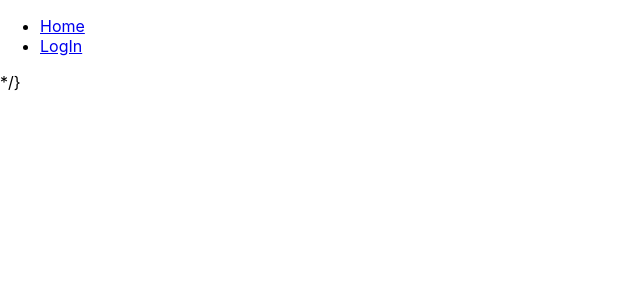
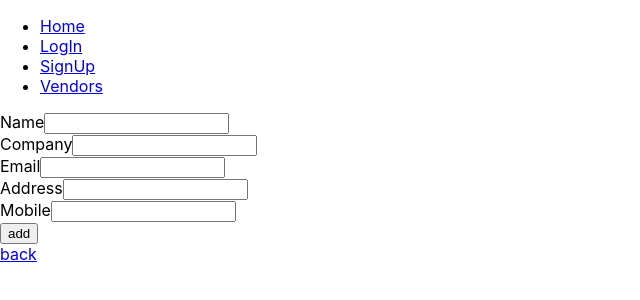
Before and after one commit to anoopmanjunath/con-hall-project-frontEnd, a React (Create React App) app: page /vendors in a window 1280 px wide. Shown: the top 300 px of the page, without its empty margins (0-640 px from the left). Built offline with nearby package versions, Linux system fonts and the light colour scheme.

Commit message:
front page

```diff
--- a/src/App.js
+++ b/src/App.js
@@ -7,9 +7,9 @@ import CatDrop from "./components/category";
 //import Cati from "./components/cat";
 
 import Login from "./components/login";
+import SignUp from "./components/signup";
 
-
-
+import Vendors from "./components/vendors";
 
 
 
@@ -24,13 +24,13 @@ const AppRouter = () => (
           <li>
           <Link to="/Login">LogIn</Link>
           </li>
-          {/* <li>
-            {/* <Link to="/SignUp">SignUp</Link>
+          <li>
+             <Link to="/SignUp">SignUp</Link>
             </li>
 
             <li><Link to="/Vendors"> Vendors</Link>
-            </li> */}
-        </ul> */}
+            </li>
+        </ul>
       </nav>
 
 
@@ -42,9 +42,9 @@ const AppRouter = () => (
 
       <Route path="/Login" exact component={Login}/>
 
-      {/* <Route path="/signUp" exact component={SignUp}/>
+      <Route path="/signUp" exact component={SignUp}/>
 
-      <Route path="/vendors" exact component={Vendors} /> */}
+      <Route path="/vendors" exact component={Vendors} />
 
     </div>
   </Router>
--- a/src/components/login.js
+++ b/src/components/login.js
@@ -1,209 +1,209 @@
-// // import React from 'react';
-// // import axios from 'axios';
-// // import {Redirect} from 'react-router-dom';
-// // import {Link} from 'react-router-dom';
-
-
-// // class Login extends React.Component {
-// //     constructor(props){
-// //         super(props);
-// //         this.state={
-// //             Email:'',
-// //             Password:'',
-// //             redirect: false
-// //         }
-// //         this.handleSubmit = this.handleSubmit.bind(this);
-// //         this.handleEmail = this.handleEmail.bind(this);
-// //          this.handlePassword = this.handlePassword.bind(this);
-// //     }
-
-// //     handleSubmit(e) {
-// //         e.preventDefault();
-// //         let submitValue = {
-
-// //             email: this.state.Email,
-// //             password: this.state.Password
-// //         }
-// //         axios.post('http://localhost:3001/ /', submitValue).then((response) => {
-// //            console.log(response.data.login);
-// //            this.setState({
-// //                redirect: true
-// //            })
-
-// //         })
-// // }
-// // handleEmail(e) {
-// //     e.preventDefault();
-// //     this.setState({
-// //         Email: e.target.value
-// //     })
-// // }
-
-// // handlePassword(e) {
-// //     e.preventDefault();
-// //     this.setState({
-// //         Password: e.target.value
-// //     })
-// // }
-// // render() {
-// //     const { redirect } = this.state;
-// //     if (redirect) {
-// //         return <Redirect to= "/login" exact/>
-// //     }
-// //     return (
-// //         <div>
-// //         <form onSubmit = {this.handleSubmit}>
-
-// //             <label>Email
-// //                 <input type = 'text' onChange = {this.handleEmail} value = {this.state.Email}/>
-// //             </label><br/>
-// //             <label>Password
-// //                 <input type = 'number' onChange = {this.handlePassword} value = {this.state.Password}/>
-// //             </label><br/>
-
-
-// //             <input type = "submit" value = 'add user'/>
-// //         </form>
-// //         <Link to="/SignUp">Not an</Link>
-// //         </div>
-// //     )
-// // }
-// // }
-// // export default Login;
-
-
-
 // import React from 'react';
 // import axios from 'axios';
 // import {Redirect} from 'react-router-dom';
 // import {Link} from 'react-router-dom';
 
 
-// class SignUp extends React.Component {
+// class Login extends React.Component {
 //     constructor(props){
 //         super(props);
 //         this.state={
-
 //             Email:'',
-//             emailError:'',
-
 //             Password:'',
-//             passwordError:'',
 //             redirect: false
 //         }
 //         this.handleSubmit = this.handleSubmit.bind(this);
+//         this.handleEmail = this.handleEmail.bind(this);
+//          this.handlePassword = this.handlePassword.bind(this);
+//     }
 
-//         this.handleEmail = this.handleEmail.bind(this);
+//     handleSubmit(e) {
+//         e.preventDefault();
+//         let submitValue = {
 
-//          this.handlePassword = this.handlePassword.bind(this);
+//             email: this.state.Email,
+//             password: this.state.Password
+//         }
+//         axios.post('http://localhost:3001/ /', submitValue).then((response) => {
+//            console.log(response.data.login);
+//            this.setState({
+//                redirect: true
+//            })
 
+//         })
+// }
+// handleEmail(e) {
+//     e.preventDefault();
+//     this.setState({
+//         Email: e.target.value
+//     })
+// }
+
+// handlePassword(e) {
+//     e.preventDefault();
+//     this.setState({
+//         Password: e.target.value
+//     })
+// }
+// render() {
+//     const { redirect } = this.state;
+//     if (redirect) {
+//         return <Redirect to= "/login" exact/>
 //     }
-//     validate = () => {
-//         let isError = false;
-//         const errors = {
+//     return (
+//         <div>
+//         <form onSubmit = {this.handleSubmit}>
 
-//             emailError: '',
-
-//             passwordError: ''
-
-//         };
-//         //console.log(errors);
+//             <label>Email
+//                 <input type = 'text' onChange = {this.handleEmail} value = {this.state.Email}/>
+//             </label><br/>
+//             <label>Password
+//                 <input type = 'number' onChange = {this.handlePassword} value = {this.state.Password}/>
+//             </label><br/>
 
 
-//         if (!this.state.Email.includes('@')) {
-//             isError = true;
-//             errors.emailError = 'Enter a valid email address.'
-//         }
+//             <input type = "submit" value = 'add user'/>
+//         </form>
+//         <Link to="/SignUp">Not an</Link>
+//         </div>
+//     )
+// }
+// }
+// export default Login;
+
+
+
+import React from 'react';
+import axios from 'axios';
+import {Redirect} from 'react-router-dom';
+import {Link} from 'react-router-dom';
+
+
+class SignUp extends React.Component {
+    constructor(props){
+        super(props);
+        this.state={
+
+            Email:'',
+            emailError:'',
+
+            Password:'',
+            passwordError:'',
+            redirect: false
+        }
+        this.handleSubmit = this.handleSubmit.bind(this);
+
+        this.handleEmail = this.handleEmail.bind(this);
+
+         this.handlePassword = this.handlePassword.bind(this);
+
+    }
+    validate = () => {
+        let isError = false;
+        const errors = {
+
+            emailError: '',
+
+            passwordError: ''
+
+        };
+        //console.log(errors);
+
+
+        if (!this.state.Email.includes('@')) {
+            isError = true;
+            errors.emailError = 'Enter a valid email address.'
+        }
 
 
 
 
 
 
-//         if (this.state.Password === '') {
-//             isError = true;
-//             errors.passwordError = "Please Enter Correct Password."
-//         }
+        if (this.state.Password === '') {
+            isError = true;
+            errors.passwordError = "Please Enter Correct Password."
+        }
 
 
-//         this.setState({
-//             ...this.state,
-//             ...errors
-//         })
+        this.setState({
+            ...this.state,
+            ...errors
+        })
 
-//         return isError;
-//     }
+        return isError;
+    }
 
 
-//     handleSubmit(e) {
-//         e.preventDefault();
-//         const err = this.validate();
-//         if (!err) {
-//             // clear errors
-//             this.setState({
+    handleSubmit(e) {
+        e.preventDefault();
+        const err = this.validate();
+        if (!err) {
+            // clear errors
+            this.setState({
 
-//             emailError: '',
-//             passwordError: ''
-//             });
+            emailError: '',
+            passwordError: ''
+            });
 
-//             let submitValue = {
+            let submitValue = {
 
-//                 email: this.state.Email,
+                email: this.state.Email,
 
-//                 password: this.state.Password
-//             }
-//             axios.post('http://localhost:3001/Login /', submitValue).then((response) => {
-//                 console.log(response.data.Login);
-//                 this.setState({
-//                     redirect: true
-//                 })
+                password: this.state.Password
+            }
+            axios.post('http://localhost:3001/Login /', submitValue).then((response) => {
+                console.log(response.data.Login);
+                this.setState({
+                    redirect: true
+                })
 
-//             })
-//         }
+            })
+        }
 
-//     }
+    }
 
 
 
-//     handleEmail(e) {
-//         e.preventDefault();
-//         this.setState({
-//             Email: e.target.value
-//         })
-//     }
+    handleEmail(e) {
+        e.preventDefault();
+        this.setState({
+            Email: e.target.value
+        })
+    }
 
-//     handlePassword(e) {
-//         e.preventDefault();
-//         this.setState({
-//             Password: e.target.value
-//         })
-//     }
+    handlePassword(e) {
+        e.preventDefault();
+        this.setState({
+            Password: e.target.value
+        })
+    }
 
 
 
-//     render() {
-//         const { redirect } = this.state;
-//         if (redirect) {
-//             return <Redirect to="/users" exact />
-//         }
-//         return (
-//             <div>
-//                 <form onSubmit={this.handleSubmit}>
+    render() {
+        const { redirect } = this.state;
+        if (redirect) {
+            return <Redirect to="/users" exact />
+        }
+        return (
+            <div>
+                <form onSubmit={this.handleSubmit}>
 
-//                     <label>Email
-//                     <input type='text' onChange={this.handleEmail} value={this.state.Email} errortext={this.state.emailError} />
-//                     </label> <span>{this.state.emailError}</span><br />
+                    <label>Email
+                    <input type='text' onChange={this.handleEmail} value={this.state.Email} errortext={this.state.emailError} />
+                    </label> <span>{this.state.emailError}</span><br />
 
-//                     <label>Password
-//                     <input type='text' onChange={this.handlePassword} value={this.state.Password} errortext={this.passwordError} />
-//                     </label> <span>{this.state.passwordError}</span><br />
+                    <label>Password
+                    <input type='text' onChange={this.handlePassword} value={this.state.Password} errortext={this.passwordError} />
+                    </label> <span>{this.state.passwordError}</span><br />
 
 
-//                     <input type="submit" value='login' />
-//                 </form>
-//                 <Link to="/signUp">Not An User</Link>
-//             </div>
-//         )
-//     }
-// }
-// export default SignUp;
+                    <input type="submit" value='login' />
+                </form>
+                <Link to="/signUp">Not An User</Link>
+            </div>
+        )
+    }
+}
+export default SignUp;
--- a/src/components/vendors.js
+++ b/src/components/vendors.js
@@ -1,205 +1,205 @@
-// import React from 'react';
-// import axios from 'axios';
-// import {Redirect} from 'react-router-dom';
-// import {Link} from 'react-router-dom';
+import React from 'react';
+import axios from 'axios';
+import {Redirect} from 'react-router-dom';
+import {Link} from 'react-router-dom';
 
 
-// class Vendors extends React.Component {
-//     constructor(props){
-//         super(props);
-//         this.state={
-//             Name:'',
-//             nameError:'',
-//             Company:'',
-//             companyError:'',
-//             Email:'',
-//             emailError:'',
-//            Address:'',
-//            addressError:'',
-//            Mobile:'',
-//            mobileError:'',
-//             redirect: false
-//         }
-//         this.handleSubmit = this.handleSubmit.bind(this);
-//         this.handleName = this.handleName.bind(this);
-//         this.handleCompany = this.handleCompany.bind(this);
-//          this.handleEmail = this.handleEmail.bind(this);
-//          this.handleAddress = this.handleAddress.bind(this);
-//          this.handleMobile= this.handleMobile.bind(this);
+class Vendors extends React.Component {
+    constructor(props){
+        super(props);
+        this.state={
+            Name:'',
+            nameError:'',
+            Company:'',
+            companyError:'',
+            Email:'',
+            emailError:'',
+           Address:'',
+           addressError:'',
+           Mobile:'',
+           mobileError:'',
+            redirect: false
+        }
+        this.handleSubmit = this.handleSubmit.bind(this);
+        this.handleName = this.handleName.bind(this);
+        this.handleCompany = this.handleCompany.bind(this);
+         this.handleEmail = this.handleEmail.bind(this);
+         this.handleAddress = this.handleAddress.bind(this);
+         this.handleMobile= this.handleMobile.bind(this);
 
-//     }
-//     validate = () => {
-//         let isError = false;
-//         const errors = {
-//             nameError: '',
-//             companyError:'',
-//             emailError: '',
-//             addressError:'',
-//             mobileError:''
+    }
+    validate = () => {
+        let isError = false;
+        const errors = {
+            nameError: '',
+            companyError:'',
+            emailError: '',
+            addressError:'',
+            mobileError:''
 
-//         };
-//         //console.log(errors);
-//         if (this.state.Name.length < 5) {
-//             isError = true;
-//             errors.nameError = 'Username must atleast be 5 characters long.'
-//         }
+        };
+        //console.log(errors);
+        if (this.state.Name.length < 5) {
+            isError = true;
+            errors.nameError = 'Username must atleast be 5 characters long.'
+        }
 
-//         if (!this.state.Company.length < 20) {
-//             isError = true;
-//             errors.companyError = 'Enter a company name.'
-//         }
+        if (!this.state.Company.length < 20) {
+            isError = true;
+            errors.companyError = 'Enter a company name.'
+        }
 
 
 
-//         if (!this.state.Email.includes('@')) {
-//             isError = true;
-//             errors.emailError = 'Enter a valid email address.'
-//         }
+        if (!this.state.Email.includes('@')) {
+            isError = true;
+            errors.emailError = 'Enter a valid email address.'
+        }
 
-//         if (this.state.Address.length < 10) {
-//             isError = true;
-//             errors.addressError = "enter a valid address."
-//         }
+        if (this.state.Address.length < 10) {
+            isError = true;
+            errors.addressError = "enter a valid address."
+        }
 
 
-//         if (this.state.Mobile.length !== 10) {
-//             isError = true;
-//             errors.mobileError = "Enter a valid mobile number";
-// }
+        if (this.state.Mobile.length !== 10) {
+            isError = true;
+            errors.mobileError = "Enter a valid mobile number";
+}
 
 
 
-//         this.setState({
-//             ...this.state,
-//             ...errors
-//         })
+        this.setState({
+            ...this.state,
+            ...errors
+        })
 
-//         return isError;
-//     }
+        return isError;
+    }
 
 
-//     handleSubmit(e) {
-//         e.preventDefault();
-//         const err = this.validate();
-//         if (!err) {
-//             // clear errors
-//             this.setState({
-//             nameError: '',
-//             companyError:'',
+    handleSubmit(e) {
+        e.preventDefault();
+        const err = this.validate();
+        if (!err) {
+            // clear errors
+            this.setState({
+            nameError: '',
+            companyError:'',
 
-//             emailError: '',
-//             addressError:'',
-//             mobileError: '',
+            emailError: '',
+            addressError:'',
+            mobileError: '',
 
-//             });
+            });
 
-//             let submitValue = {
-//                 name: this.state.Name,
-//                 company:this.state.Company,
-//                 email: this.state.Email,
-//                 address: this.state.Address,
-//                 mobile: this.state.PhoneNum,
+            let submitValue = {
+                name: this.state.Name,
+                company:this.state.Company,
+                email: this.state.Email,
+                address: this.state.Address,
+                mobile: this.state.PhoneNum,
 
-//             }
-//             axios.post('http://localhost:3001/vendors/', submitValue).then((response) => {
-//                 console.log(response.data.vendors);
-//                 this.setState({
-//                     redirect: true
-//                 })
+            }
+            axios.post('http://localhost:3001/vendors/', submitValue).then((response) => {
+                console.log(response.data.vendors);
+                this.setState({
+                    redirect: true
+                })
 
-//             })
-//         }
+            })
+        }
 
-//     }
+    }
 
-//     handleName(e) {
-//         e.preventDefault();
-//         this.setState({
-//             Name: e.target.value
-//         })
-//     }
+    handleName(e) {
+        e.preventDefault();
+        this.setState({
+            Name: e.target.value
+        })
+    }
 
 
-//     handleCompany(e) {
-//         e.preventDefault();
-//         this.setState({
-//             Company: e.target.value
-//         })
-//     }
+    handleCompany(e) {
+        e.preventDefault();
+        this.setState({
+            Company: e.target.value
+        })
+    }
 
 
-//     handleEmail(e) {
-//         e.preventDefault();
-//         this.setState({
-//             Email: e.target.value
-//         })
-//     }
+    handleEmail(e) {
+        e.preventDefault();
+        this.setState({
+            Email: e.target.value
+        })
+    }
 
 
-//     handleAddress(e) {
-//         e.preventDefault();
-//         this.setState({
-//             Address: e.target.value
-//         })
-//     }
+    handleAddress(e) {
+        e.preventDefault();
+        this.setState({
+            Address: e.target.value
+        })
+    }
 
 
 
-//     handleMobile(e) {
-//         e.preventDefault();
-//         this.setState({
-//             Mobile: e.target.value
-//         })
-//     }
+    handleMobile(e) {
+        e.preventDefault();
+        this.setState({
+            Mobile: e.target.value
+        })
+    }
 
 
 
 
 
-//     render() {
-//         const { redirect } = this.state;
-//         if (redirect) {
-//             return <Redirect to="/vendors" exact />
-//         }
-//         return (
-//             <div>
-//                 <form onSubmit={this.handleSubmit}>
-//                     <label>Name
-//                 <input type='text' onChange={this.handleName} value={this.state.Name} errortext={this.state.nameError} />
-//                     </label> <span>{this.state.nameError}</span><br />
+    render() {
+        const { redirect } = this.state;
+        if (redirect) {
+            return <Redirect to="/vendors" exact />
+        }
+        return (
+            <div>
+                <form onSubmit={this.handleSubmit}>
+                    <label>Name
+                <input type='text' onChange={this.handleName} value={this.state.Name} errortext={this.state.nameError} />
+                    </label> <span>{this.state.nameError}</span><br />
 
 
-//            <label>Company
-//                 <input type='text' onChange={this.handleCompany} value={this.state.Company} errortext={this.state.companyError} />
-//                     </label> <span>{this.state.companyError}</span><br />
+           <label>Company
+                <input type='text' onChange={this.handleCompany} value={this.state.Company} errortext={this.state.companyError} />
+                    </label> <span>{this.state.companyError}</span><br />
 
 
-//                     <label>Email
-//                     <input type='text' onChange={this.handleEmail} value={this.state.Email} errortext={this.state.emailError} />
-//                     </label> <span>{this.state.emailError}</span><br />
+                    <label>Email
+                    <input type='text' onChange={this.handleEmail} value={this.state.Email} errortext={this.state.emailError} />
+                    </label> <span>{this.state.emailError}</span><br />
 
 
 
-//                 <label>Address
-//                 <input type='textArea' onChange={this.handleAddress} value={this.state.Address} errortext={this.state.addressError} />
-//                     </label> <span>{this.state.addressError}</span><br />
+                <label>Address
+                <input type='textArea' onChange={this.handleAddress} value={this.state.Address} errortext={this.state.addressError} />
+                    </label> <span>{this.state.addressError}</span><br />
 
 
 
 
-//                     <label>Mobile
-//                     <input type='number' onChange={this.handleMobile} value={this.state.Mobile} errortext={this.state.mobileError} />
-//                     </label> <span>{this.state.mobileError}</span><br />
+                    <label>Mobile
+                    <input type='number' onChange={this.handleMobile} value={this.state.Mobile} errortext={this.state.mobileError} />
+                    </label> <span>{this.state.mobileError}</span><br />
 
 
 
 
 
-//                     <input type="submit" value='add' />
-//                 </form>
-//                 <Link to="/home">back</Link>
-//             </div>
-//         )
-//     }
-// }
-// export default Vendors;
+                    <input type="submit" value='add' />
+                </form>
+                <Link to="/home">back</Link>
+            </div>
+        )
+    }
+}
+export default Vendors;
```
